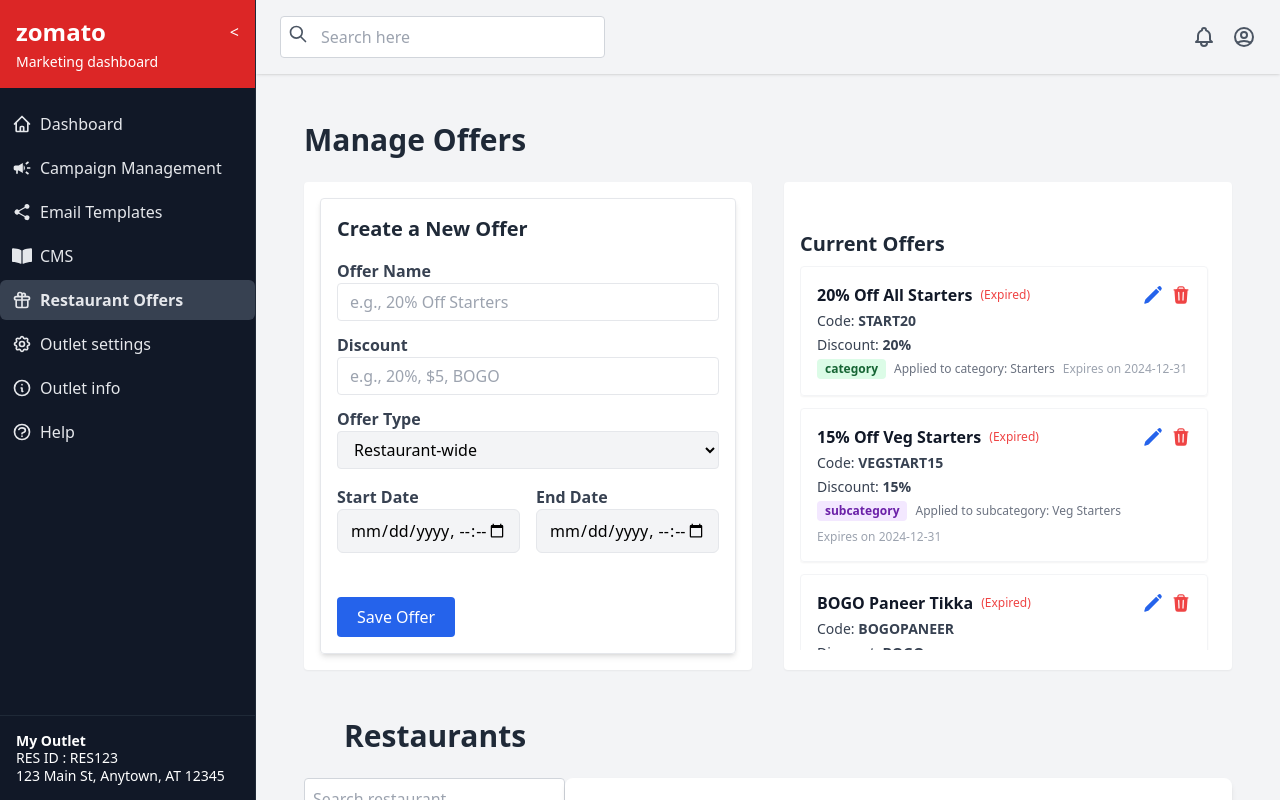
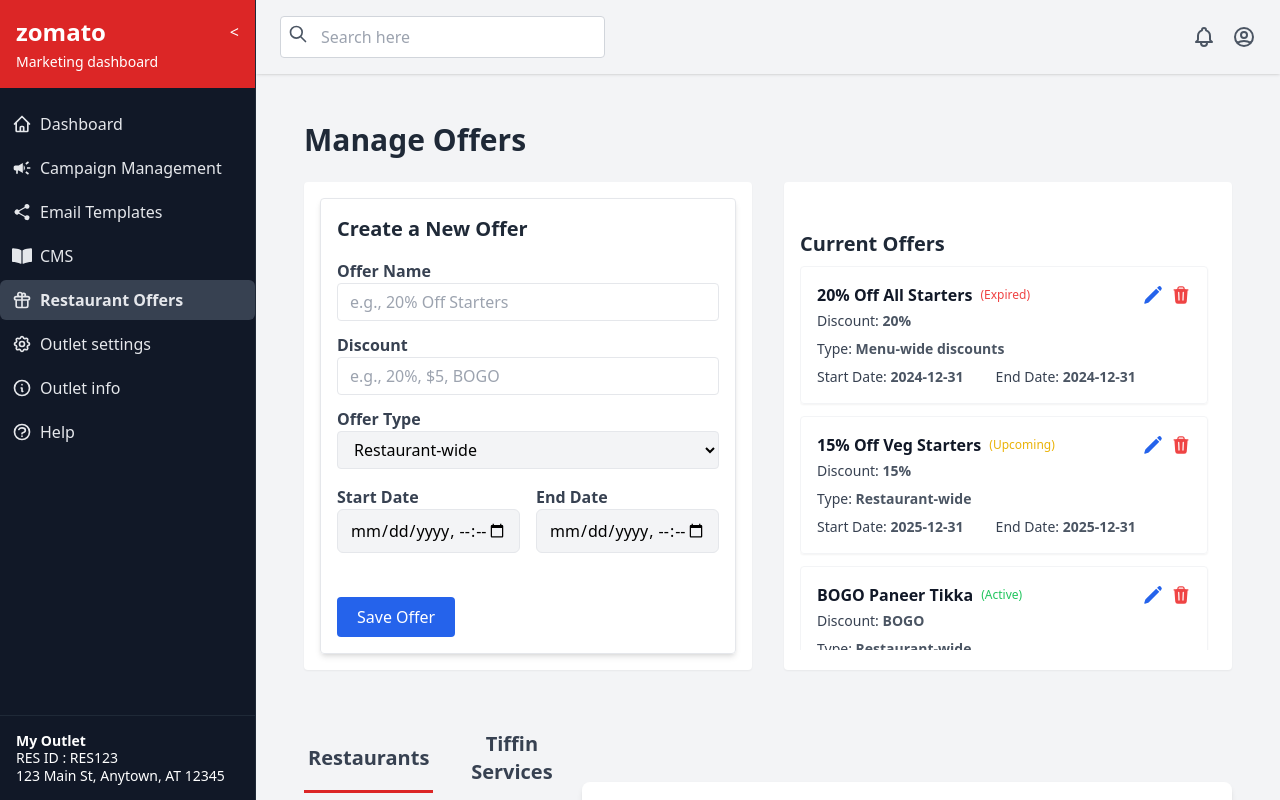
Before and after one commit to DiwanshuVerma/Marketing-Dashboard, a React (Vite) app in the folder frontend/: page /RestaurantOffers in a window 1280 px wide. Built offline with nearby package versions, Linux system fonts and the light colour scheme.

Commit message:
frontend updates

```diff
--- a/frontend/src/components/RestaurantOffers/Offers.jsx
+++ b/frontend/src/components/RestaurantOffers/Offers.jsx
@@ -66,7 +66,7 @@
       animate={{ opacity: 1 }}
       transition={{ duration: 0.4 }}
     >
-      <div className="p-6 max-w-[1300px] mx-auto">
+      <div className="">
         <motion.h1
           className="text-3xl font-bold text-gray-800 mb-6"
           initial={{ opacity: 0, y: -20 }}
--- a/frontend/src/components/RestaurantOffers/OffersList.jsx
+++ b/frontend/src/components/RestaurantOffers/OffersList.jsx
@@ -1,112 +1,75 @@
-// src/components/Offers/OffersList.jsx
-
 import React, { useState } from "react";
 import { motion, AnimatePresence } from "framer-motion";
 import { PencilIcon, TrashIcon } from "@heroicons/react/24/solid";
 
-function OffersList({ offers, onRemoveOffer, onEditOffer, itemMap }) {
+function OffersList({ offers, onRemoveOffer, onEditOffer }) {
   const [editingOfferId, setEditingOfferId] = useState(null);
   const [formData, setFormData] = useState({
     name: "",
-    code: "",
     discount: "",
-    validUntil: "",
+    startDate: "",
+    endDate: "",
   });
 
-  // Check if an offer is expired
-  const isExpired = (offer) => {
-    if (!offer.validUntil) return false;
-    return new Date() > new Date(offer.validUntil);
+  const getOfferStatus = (offer) => {
+    const today = new Date();
+    const start = new Date(offer.startDate);
+    const end = new Date(offer.endDate);
+
+    if (today < start) return "Upcoming";
+    if (today > end) return "Expired";
+    return "Active";
   };
 
-  // Begin edit mode
   const handleEditClick = (offer) => {
     setEditingOfferId(offer.id);
     setFormData({
-      name: offer.name || "",
-      code: offer.code || "",
-      discount: offer.discount || "",
-      validUntil: offer.validUntil || "",
+      name: offer.name,
+      discount: offer.discount,
+      startDate: offer.startDate,
+      endDate: offer.endDate,
     });
   };
 
-  // Track form changes in edit mode
   const handleChange = (e) => {
     const { name, value } = e.target;
     setFormData((prev) => ({ ...prev, [name]: value }));
   };
 
-  // Save edits
   const handleSave = (offerId) => {
-    onEditOffer(offerId, {
-      name: formData.name,
-      code: formData.code,
-      discount: formData.discount,
-      validUntil: formData.validUntil,
-    });
+    onEditOffer(offerId, formData);
     setEditingOfferId(null);
   };
 
-  // Cancel edit mode
   const handleCancelEdit = () => {
     setEditingOfferId(null);
   };
 
-  // Build a "target description" for each offer
-  const getTargetDescription = (offer) => {
-    if (offer.scope === "category") {
-      return `Applied to category: ${offer.categoryName}`;
-    } else if (offer.scope === "subcategory") {
-      return `Applied to subcategory: ${offer.subCategoryName}`;
-    } else if (offer.scope === "item") {
-      const names = offer.itemIds.map((id) => itemMap[id] || `Item #${id}`);
-      return `Applied to items: ${names.join(", ")}`;
-    }
-    return "";
-  };
-
-  // Badge color for scope
-  const getScopeBadgeClass = (scope) => {
-    if (scope === "item") return "bg-blue-100 text-blue-800";
-    if (scope === "subcategory") return "bg-purple-100 text-purple-800";
-    return "bg-green-100 text-green-800"; // category
-  };
-
   return (
     <div className="mt-8">
-      {/* Title */}
       <h2 className="text-xl font-bold mb-2 text-gray-800">Current Offers</h2>
 
       {offers.length === 0 ? (
         <p className="text-gray-500">No offers created yet.</p>
       ) : (
-        /**
-         * We wrap the list in an overflow-auto container with a max-height
-         * for about 4 cards. Adjust as needed.
-         */
         <div className="overflow-auto max-h-96">
           <ul className="space-y-3 pr-2">
             <AnimatePresence>
               {offers.map((offer) => {
-                const expired = isExpired(offer);
-                const scopeBg = getScopeBadgeClass(offer.scope);
-                const targetDescription = getTargetDescription(offer);
-
+                const status = getOfferStatus(offer);
                 const isEditing = editingOfferId === offer.id;
 
                 return (
                   <motion.li
                     key={offer.id}
-                    className="relative rounded p-4 flex flex-col border border-gray-100
-                               shadow-sm hover:shadow-md transition-shadow"
+                    className="relative rounded p-4 flex flex-col border border-gray-100 shadow-sm hover:shadow-md transition-shadow"
                     initial={{ opacity: 0, y: 10 }}
                     animate={{ opacity: 1, y: 0 }}
                     exit={{ opacity: 0, y: -10 }}
                     layout
                   >
                     {isEditing ? (
-                      // EDIT MODE
-                      <div className="space-y-2">
+                      <div className="space-y-4">
                         <div className="flex items-center gap-2 mb-1">
                           <input
                             type="text"
@@ -117,27 +80,13 @@
                                      focus:border-blue-400 w-full text-sm"
                             placeholder="Offer Name"
                           />
-                          {expired && (
-                            <span className="text-xs text-red-500 font-medium">
-                              (Expired)
+                          <span className={`text-xs font-medium ${status === "Expired" ? "text-red-500" : status === "Upcoming" ? "text-yellow-500" : "text-green-500"}`}>
+                            ({status})
                           </span>
-                          )}
+
                         </div>
 
                         <div className="grid grid-cols-2 gap-2 text-sm text-gray-700">
-                          <div>
-                            <label className="block text-xs font-semibold text-gray-600">
-                              Code
-                            </label>
-                            <input
-                              type="text"
-                              name="code"
-                              value={formData.code}
-                              onChange={handleChange}
-                              className="border px-2 py-1 rounded w-full focus:outline-none
-                                         focus:border-blue-400"
-                            />
-                          </div>
                           <div>
                             <label className="block text-xs font-semibold text-gray-600">
                               Discount
@@ -151,34 +100,52 @@
                                        focus:border-blue-400"
                             />
                           </div>
+                          <div>
+                            <label htmlFor="type" className="block text-xs font-semibold text-gray-600">
+                              Type
+                            </label>
+                            <select className="border px-2 py-1 rounded w-full focus:outline-none
+                                       focus:border-blue-400 bg-transparent"
+                              id="type" value={formData.type}
+                              onChange={handleChange}>
+
+                              <option value="Restaurant-wide">Restaurant-wide</option>
+                              <option value="Dish-specific">Dish-specific</option>
+                              <option value="Menu-wide discounts">Menu-wide discounts</option>
+                            </select>
+                          </div>
                         </div>
 
-                        <div className="flex items-center gap-2 text-xs text-gray-700">
-                          <span
-                            className={`px-2 py-0.5 font-semibold rounded ${scopeBg}`}
-                          >
-                            {offer.scope}
-                          </span>
-                          <span className="text-gray-500">
-                            {targetDescription}
-                          </span>
-                        </div>
-
-                        {offer.validUntil !== undefined && (
-                          <div className="mt-2">
+                        <div className="mt-2 flex justify-between gap-2">
+                          <div className="flex-1">
                             <label className="block text-xs font-semibold text-gray-600">
-                              Expires On
+                              Start Date
                             </label>
                             <input
                               type="date"
-                              name="validUntil"
-                              value={formData.validUntil}
+                              name="startDate"
+                              value={formData.startDate}
                               onChange={handleChange}
                               className="border px-2 py-1 rounded w-full focus:outline-none
                                        focus:border-blue-400 text-sm"
                             />
                           </div>
-                        )}
+
+                          <div className="flex-1">
+                            <label className="block text-xs font-semibold text-gray-600">
+                              Start Date
+                            </label>
+                            <input
+                              type="date"
+                              name="startDate"
+                              value={formData.startDate}
+                              onChange={handleChange}
+                              className="border px-2 py-1 rounded w-full focus:outline-none
+                                       focus:border-blue-400 text-sm"
+                            />
+                          </div>
+                        </div>
+
 
                         {/* Save / Cancel */}
                         <div className="flex items-center gap-3 mt-2">
@@ -199,57 +166,32 @@
                         </div>
                       </div>
                     ) : (
-                      // VIEW MODE
                       <>
                         <div className="flex items-center justify-between mb-1">
                           <div className="flex items-center gap-2">
-                            <p className="font-semibold text-gray-900 text-base">
-                              {offer.name}
-                            </p>
-                            {expired && (
-                              <span className="text-xs text-red-500 font-medium">
-                                (Expired)
+                            <p className="font-semibold text-gray-900 text-base">{offer.name}</p>
+                            <span className={`text-xs font-medium ${status === "Expired" ? "text-red-500" : status === "Upcoming" ? "text-yellow-500" : "text-green-500"}`}>
+                              ({status})
                             </span>
-                            )}
                           </div>
-
-                          {/* Icons */}
                           <div className="flex gap-2">
                             <PencilIcon
-                              className="h-5 w-5 text-blue-600 cursor-pointer
-                                         hover:text-blue-800"
+                              className="h-5 w-5 text-blue-600 cursor-pointer hover:text-blue-800"
                               onClick={() => handleEditClick(offer)}
                             />
                             <TrashIcon
-                              className="h-5 w-5 text-red-500 cursor-pointer
-                                         hover:text-red-700"
+                              className="h-5 w-5 text-red-500 cursor-pointer hover:text-red-700"
                               onClick={() => onRemoveOffer(offer.id)}
                             />
                           </div>
                         </div>
+                        <div className="text-sm text-gray-700 space-y-2">
+                          <p>Discount: <span className="font-semibold text-gray-600"> {offer.discount}</span></p>
+                          <p>Type: <span className="font-semibold text-gray-600">{offer.type}</span></p>
 
-                        <div className="text-sm text-gray-700 space-y-1">
-                          <p>
-                            Code: <strong>{offer.code}</strong>
-                          </p>
-                          <p>
-                            Discount: <strong>{offer.discount}</strong>
-                          </p>
-
-                          <div className="flex items-center gap-2 flex-wrap">
-                            <span
-                              className={`px-2 py-0.5 text-xs font-semibold rounded ${scopeBg}`}
-                            >
-                              {offer.scope}
-                            </span>
-                            <span className="text-xs text-gray-500">
-                              {targetDescription}
-                            </span>
-                            {offer.validUntil && (
-                              <span className="text-xs text-gray-400">
-                                Expires on {offer.validUntil}
-                              </span>
-                            )}
+                          <div className="flex gap-8">
+                            <p>Start Date: <span className="font-semibold text-gray-600">{offer.startDate}</span></p>
+                            <p>End Date: <span className="font-semibold text-gray-600">{offer.endDate}</span></p>
                           </div>
                         </div>
                       </>
--- a/frontend/src/components/RestaurantOffers/Restaurents.jsx
+++ b/frontend/src/components/RestaurantOffers/Restaurents.jsx
@@ -7,9 +7,10 @@
   const [searchTerm, setSearchTerm] = useState('');
   const [selectedId, setSelectedId] = useState(null); // Track selected row by ID
   const restaurants = dummy.restaurants
+  const [selectedType, setSelectedType] = useState('Restaurants');
 
   // Filter restaurants based on search term
-  const filteredTemplates = restaurants
+  const filteredRestaurants = restaurants
     .filter((template) =>
       template.name.toLowerCase().includes(searchTerm.toLowerCase())
     )
@@ -29,8 +30,33 @@
     console.log("Cross clicked");
   };
 
+
+
+  const handleTypeChange = (type) => {
+    setSelectedType(type);
+  };
+
+  // Filter templates based on the selected type
+  const filteredTypes = restaurants.filter((template) => template.type === selectedType);
+
   return (
-    <div className="overflow-y-auto w-[40%] ">
+    <div className="overflow-y-auto w-[30%] ">
+      <div className="flex gap-2 mb-4">
+        <button
+          onClick={() => handleTypeChange('Restaurants')}
+          className={`text-xl p-1 border-b-[3px] font-semibold text-gray-700 ${selectedType === 'Restaurants' ? 'border-red-600' : 'border-transparent'
+            }`}
+        >
+          Restaurants
+        </button>
+        <button
+          onClick={() => handleTypeChange('Tiffin Services')}
+          className={`text-xl p-1 border-b-[3px] font-semibold text-gray-700 ${selectedType === 'Tiffin Services' ? 'border-red-600' : 'border-transparent'
+            }`}
+        >
+          Tiffin Services
+        </button>
+      </div>
       <input
         type="text"
         placeholder="Search restaurant..."
@@ -39,9 +65,9 @@
         className="mb-4 p-2 border border-gray-300 rounded w-full"
       />
 
-      {filteredTemplates.length > 0 ? (
+      {filteredRestaurants.length > 0 ? (
         <div className="space-y-2">
-          {filteredTemplates.map((restaurant, index) => (
+          {filteredRestaurants.map((restaurant, index) => (
             <div
               key={restaurant.id}
               className={`p-3 border flex justify-between rounded-lg cursor-pointer hover:shadow-sm ${selectedId === restaurant.id ? "bg-gray-200" : "bg-white"
--- a/frontend/src/data/offersData.js
+++ b/frontend/src/data/offersData.js
@@ -8,38 +8,29 @@
   {
     id: "offer-cat-1",
     name: "20% Off All Starters",
-    code: "START20",
     discount: "20%",
-    scope: "category",
-    categoryName: "Starters",
-    subCategoryName: null,
-    itemIds: [],
-    active: true,
-    validUntil: "2024-12-31",
+    type: "Menu-wide discounts",
+    status: "Active",
+    startDate: "2024-12-31",
+    endDate: "2024-12-31",
   },
   {
     id: "offer-subcat-1",
     name: "15% Off Veg Starters",
-    code: "VEGSTART15",
     discount: "15%",
-    scope: "subcategory",
-    categoryName: null,
-    subCategoryName: "Veg Starters",
-    itemIds: [],
-    active: true,
-    validUntil: "2024-12-31",
+    type: "Restaurant-wide",
+    status: "Active",
+    startDate: "2025-12-31",
+    endDate: "2025-12-31",
   },
   {
     id: "offer-item-1",
     name: "BOGO Paneer Tikka",
-    code: "BOGOPANEER",
     discount: "BOGO",
-    scope: "item",
-    categoryName: null,
-    subCategoryName: null,
-    itemIds: [1], // "Paneer Tikka" (id=1)
-    active: true,
-    validUntil: "2024-12-31",
+    type: "Restaurant-wide",
+    status: "Active",
+    startDate: "2024-12-31",
+    endDate: "2025-12-31",
   },
 
   // --- NEW OFFERS BELOW ---
@@ -47,61 +38,45 @@
   {
     id: "offer-subcat-2",
     name: "10% Off Non-Veg Starters",
-    code: "NONVEG10",
     discount: "10%",
-    scope: "subcategory",
-    categoryName: null,
-    subCategoryName: "Non-Veg Starters",
-    itemIds: [],
-    active: true,
-    validUntil: "2024-12-31",
+    type: "Menu-wide discounts",
+    status: "Active",
+    startDate: "2024-12-31",
+    endDate: "2025-12-31",
   },
   {
     id: "offer-cat-2",
     name: "30% Off All Main Course",
-    code: "MAINCOURSE30",
     discount: "30%",
-    scope: "category",
-    categoryName: "Main Course",
-    subCategoryName: null,
-    itemIds: [],
-    active: true,
-    validUntil: "2024-12-31",
+    type: "Dish-specific",
+    status: "Active",
+    startDate: "2024-12-31",
+    endDate: "2025-12-31",
   },
   {
     id: "offer-item-2",
     name: "Free Drink with Butter Chicken",
-    code: "FREEBCDRINK",
-    discount: "Combo",
-    scope: "item",
-    categoryName: null,
-    subCategoryName: null,
-    itemIds: [3], // "Butter Chicken" (id=3)
-    active: true,
-    validUntil: "2024-12-31",
+    status: "Active",
+    type: "Menu-wide discounts",
+    startDate: "2024-12-31",
+    endDate: "2025-12-31",
   },
   {
     id: "offer-subcat-3",
     name: "5% Off All Veg Main Course",
-    code: "VEGMAIN5",
     discount: "5%",
-    scope: "subcategory",
-    categoryName: null,
-    subCategoryName: "Veg Main Course",
-    itemIds: [],
-    active: true,
-    validUntil: "2024-12-31",
+    type: "Menu-wide discounts",
+    status: "Active",
+    startDate: "2024-12-31",
+    endDate: "2025-12-31",
   },
   {
     id: "offer-item-3",
     name: "BOGO Tandoori Wings",
-    code: "BOGOWINGS",
     discount: "BOGO",
-    scope: "item",
-    categoryName: null,
-    subCategoryName: null,
-    itemIds: [6], // Tandoori Wings (id=6)
-    active: true,
-    validUntil: "2024-12-31",
+    type: "Menu-wide discounts",
+    status: "Active",
+    startDate: "2024-12-31",
+    endDate: "2025-12-31",
   },
 ];
--- a/frontend/src/pages/RestaurantOffers.jsx
+++ b/frontend/src/pages/RestaurantOffers.jsx
@@ -13,15 +13,15 @@
   }, [selectedRestaurant])
 
   return (
-    <div>
+    <div className="p-6 max-w-[1300px] mx-auto">
       <Offers />
-      <h1 className="text-3xl font-bold text-gray-800 ml-16 mt-6">Restaurants</h1>
-      <div className="flex p-6 max-w-[1300px] mx-auto">
 
+      {/* <h1 className="text-3xl font-bold text-gray-800 mt-12 mb-6">Restaurants</h1> */}
+      <div className="flex mt-14">
         <Restaurant onSelect={setSelectedRestaurant} />
         <RestaurantMenu SelectedRestaurant={selectedRestaurant} />
+      </div>
 
-      </div>
     </div>
   )
 }
```
Also changed, not shown: frontend/src/components/RestaurantOffers/RestaurantMenu.jsx (+4 -4 lines). Lines whose indentation alone changed are shown as unchanged.
